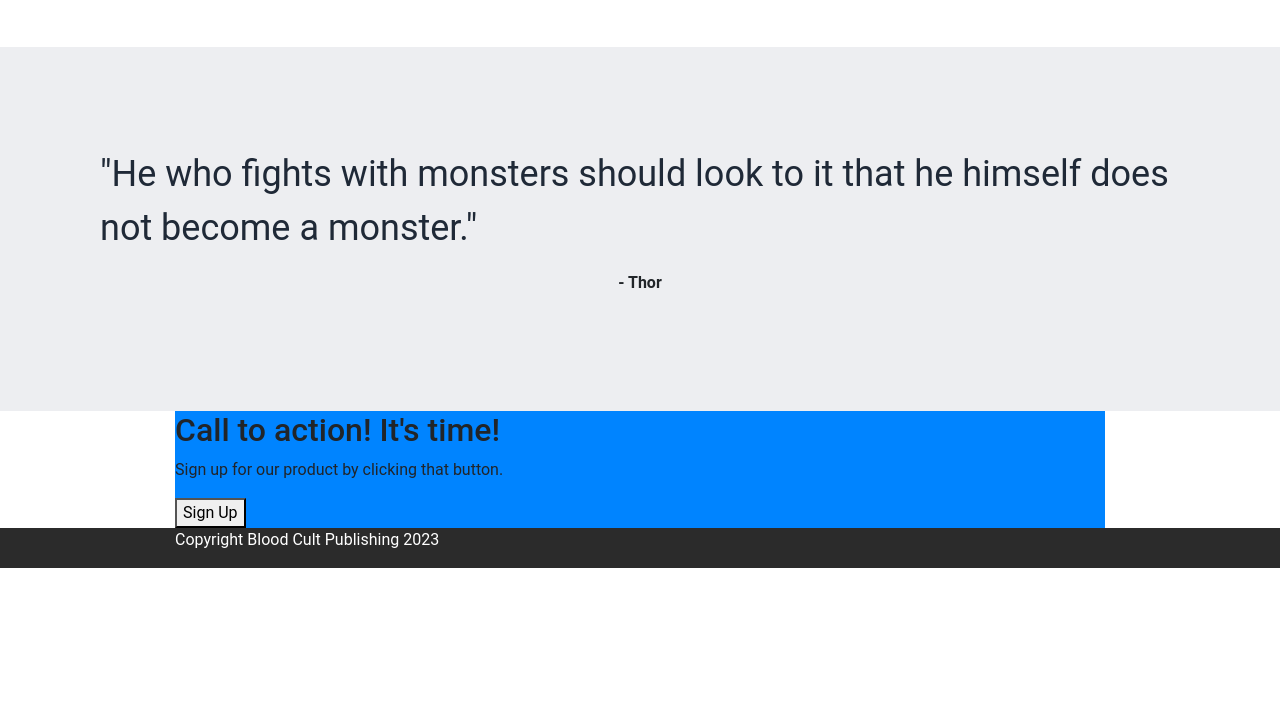
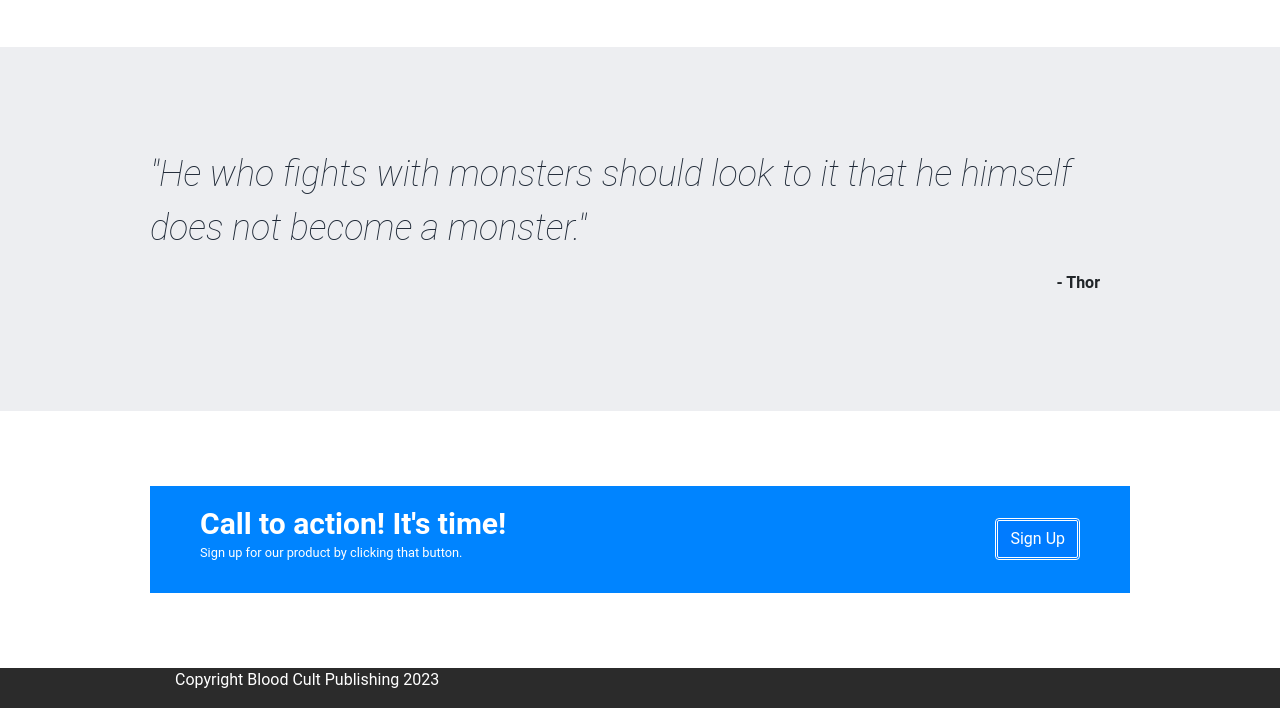
Before and after one commit to zjohnsonhxc/landing-page-top, a plain HTML site: page index.html in a window 1280 px wide. Shown: the part 712-1420 px from the top of the page. Before the commit the page ends 1280 px from the top, so only its background shows below. Drawn offline with nearby package versions, Linux system fonts and the light colour scheme.

Commit message:
Finish styling on quote, start call-to-action

```diff
--- a/index.html
+++ b/index.html
@@ -81,10 +81,14 @@
       <p><strong>- Thor</strong></p>
     </div>
     <div class="call-action">
-      <div>
-        <h2>Call to action! It's time!</h2>
-        <p>Sign up for our product by clicking that button.</p>
-        <button type="submit">Sign Up</button>
+      <div class="call-action-flex">
+        <div class="call-action-text">
+          <h2>Call to action! It's time!</h2>
+          <p>Sign up for our product by clicking that button.</p>
+        </div>
+        <div class="call-action-button">
+          <button type="button" class="btn btn-primary">Sign Up</button>
+        </div>
       </div>
     </div>
     <div class="footer">
--- a/styles.css
+++ b/styles.css
@@ -83,21 +83,55 @@ body > div {
 
 .quote {
   background-color: #e5e7ebb1;
-  padding: 100px;
+  padding: 100px 150px;
   display: flex;
   flex-direction: column;
   align-items: center;
   justify-content: center;
 }
 
+.quote p {
+  align-self: flex-end;
+  padding-right: 30px;
+}
+
 blockquote {
   font-size: 36px;
-  font-style: light italic;
+  font-weight: lighter;
+  font-style: italic;
   color: #1f2937;
 }
 
-.call-action div {
+.call-action {
+  padding: 25px 150px;
+}
+
+.call-action-flex {
   background-color: rgb(0, 132, 255);
+  color: white;
+  margin: 50px 0;
+  padding: 20px 50px;
+  display: flex;
+  justify-content: space-between;
+}
+
+.call-action-text {
+  line-height: 0.5;
+  font-size: 80%;
+}
+
+.call-action-button {
+  align-self: center;
+}
+
+.call-action-button button {
+  border: double;
+  border-color: white;
+}
+
+.call-action-text h2 {
+  font-size: 30px;
+  font-weight: 600;
 }
 
 .footer {
```
